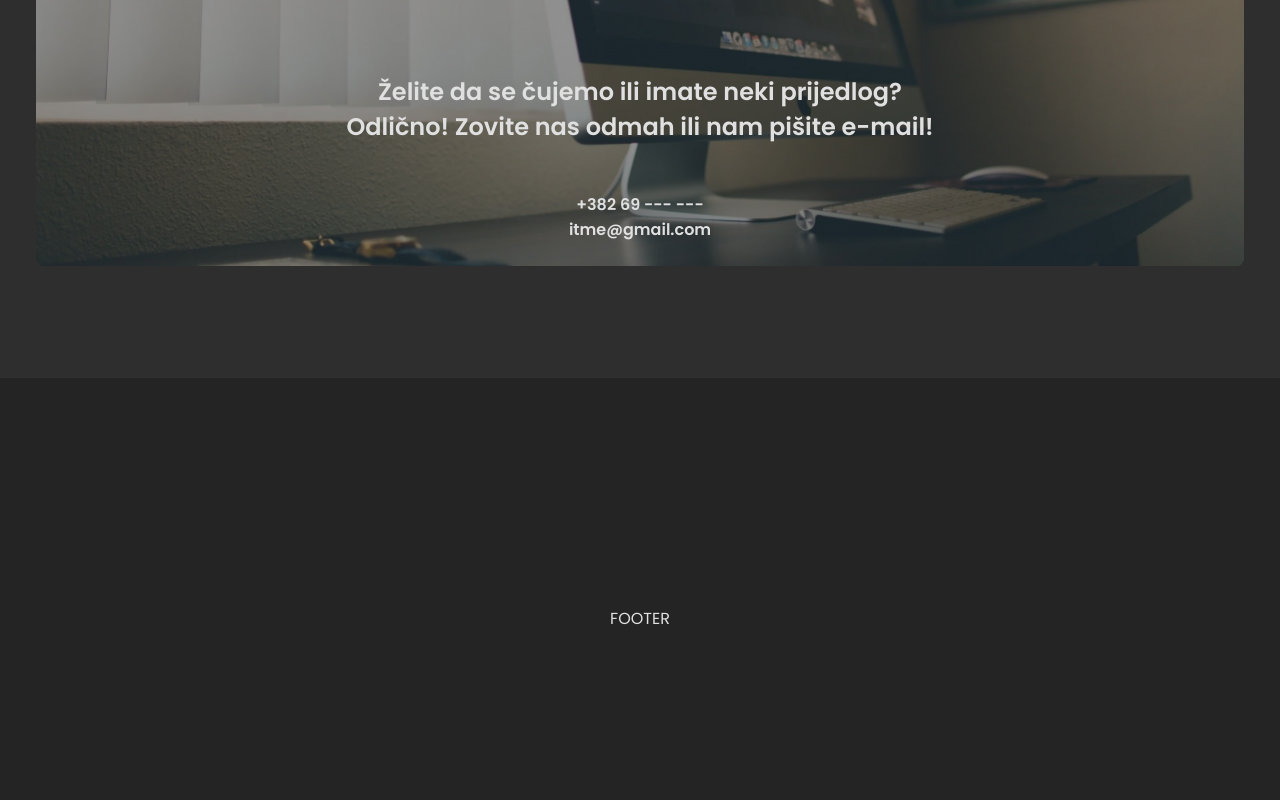
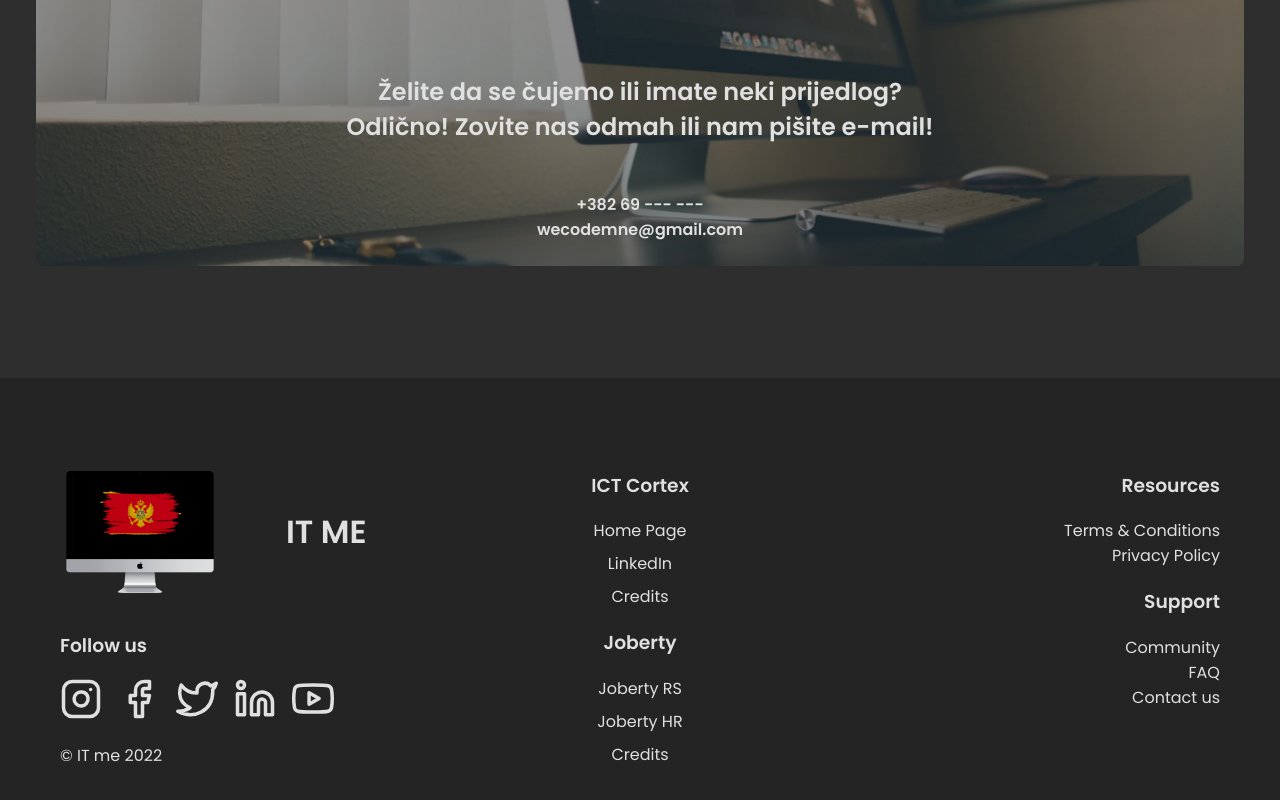
Before and after one commit to voi99/it-me, a React (Create React App) app: page / in a window 1280 px wide. Shown: the part 1635-2435 px from the top of the page. Built offline with nearby package versions, Linux system fonts and the light colour scheme; no server answers.

Commit message:
footer added

```diff
--- a/package.json
+++ b/package.json
@@ -17,6 +17,7 @@
     "react": "^17.0.2",
     "react-apexcharts": "^1.3.9",
     "react-dom": "^17.0.2",
+    "react-feather": "^2.0.9",
     "react-hook-form": "^7.27.0",
     "react-hot-toast": "^2.2.0",
     "react-router-dom": "^6.2.1",
--- a/src/App.js
+++ b/src/App.js
@@ -8,6 +8,7 @@ import RegisterPage from './pages/RegisterPage'
 import { useAuthContext } from './hooks/use-auth'
 import ProfilePage from './pages/ProfilePage'
 import VerifyEmail from './pages/VerifyEmail'
+import Credits from './pages/Credits'
 
 const App = () => {
    const { isLoggedIn } = useAuthContext()
@@ -26,6 +27,7 @@ const App = () => {
             )}
             <Route path='company/:slug/*' element={<CompanyPage />}></Route>
             <Route path='me' element={<ProfilePage />}></Route>
+            <Route path='credits' element={<Credits />}></Route>
             <Route path='*' element={<Navigate to='/' />}></Route>
          </Routes>
       </div>
--- a/src/components/Footer/Footer.js
+++ b/src/components/Footer/Footer.js
@@ -1,8 +1,96 @@
 import React from 'react'
 import styles from './Footer.module.css'
+import { Instagram, Facebook, Twitter, Linkedin, Youtube } from 'react-feather'
+import { Link } from 'react-router-dom'
 
 const Footer = () => {
-   return <div className={styles.footer}>FOOTER</div>
+   return (
+      <div className={styles.footer}>
+         <div className={styles['footer-content']}>
+            <div className={styles['footer-content-section']}>
+               <div className={styles['footer-logo']}>
+                  <div className={styles['footer-logo-img']}></div>
+                  <h1 className={styles['footer-logo-text']}>IT ME</h1>
+               </div>
+               <h3>Follow us</h3>
+               <div className={styles['social-networks-wrapper']}>
+                  <a
+                     href='https://www.instagram.com/wecodemne/'
+                     target='_blank'
+                     rel='noreferrer noopener'
+                  >
+                     <Instagram size={42} />
+                  </a>
+                  <Facebook size={42} />
+                  <Twitter size={42} />
+                  <Linkedin size={42} />
+                  <Youtube size={42} />
+               </div>
+               <p>© IT me 2022</p>
+            </div>
+            <div
+               className={`${styles['footer-content-section']} ${styles.second}`}
+            >
+               <div>
+                  <h3>ICT Cortex</h3>
+                  <div className={styles['links-wrapper']}>
+                     <a
+                        href='https://ictcortex.me/'
+                        target='_blank'
+                        rel='noreferrer noopener'
+                     >
+                        Home Page
+                     </a>
+                     <a
+                        href='https://www.linkedin.com/company/ictcortex/?originalSubdomain=me'
+                        target='_blank'
+                        rel='noreferrer noopener'
+                     >
+                        LinkedIn
+                     </a>
+                     <Link to='/credits'>Credits</Link>
+                  </div>
+               </div>
+
+               <div>
+                  <h3>Joberty</h3>
+                  <div className={styles['links-wrapper']}>
+                     <a
+                        href='https://www.joberty.rs/'
+                        target='_blank'
+                        rel='noreferrer noopener'
+                     >
+                        Joberty RS
+                     </a>
+                     <a
+                        href='https://www.joberty.hr/'
+                        target='_blank'
+                        rel='noreferrer noopener'
+                     >
+                        Joberty HR
+                     </a>
+                     <Link to='/credits'>Credits</Link>
+                  </div>
+               </div>
+            </div>
+            <div
+               className={`${styles['footer-content-section']} ${styles.third}`}
+            >
+               <div>
+                  <h3>Resources</h3>
+                  <div>Terms & Conditions</div>
+                  <div>Privacy Policy</div>
+               </div>
+               <div>
+                  <h3>Support</h3>
+                  <div>Community</div>
+                  <div>FAQ</div>
+                  <div>Contact us</div>
+               </div>
+            </div>
+         </div>
+      </div>
+   )
 }
 
 export default Footer
--- a/src/components/Footer/Footer.module.css
+++ b/src/components/Footer/Footer.module.css
@@ -1,8 +1,82 @@
 .footer {
    background-color: var(--black);
+   min-height: 30rem;
+   margin-top: 4rem;
+   padding: 1rem;
    display: flex;
    justify-content: center;
    align-items: center;
-   height: 30rem;
-   margin-top: 4rem;
 }
+
+.footer-content-section {
+   padding: 1rem 2.5rem;
+}
+
+.footer-logo {
+   display: flex;
+   align-items: center;
+   justify-content: space-between;
+}
+
+.footer-logo-img {
+   background-image: url('../../assets/imac.png');
+   background-position: center;
+   background-repeat: no-repeat;
+   background-size: contain;
+   width: 10rem;
+   height: 10rem;
+}
+
+.footer-content {
+   width: 100%;
+   max-width: 1240px;
+   margin: auto;
+   display: grid;
+   grid-template-columns: 1fr;
+}
+
+.social-networks-wrapper {
+   display: flex;
+   gap: 1rem;
+}
+
+.social-networks-wrapper svg {
+   transition: 0.5s;
+   cursor: pointer;
+}
+
+.social-networks-wrapper svg:hover {
+   transform: scale(1.2);
+}
+
+.second {
+   text-align: center;
+}
+
+.third {
+   text-align: right;
+}
+
+.links-wrapper {
+   display: flex;
+   flex-direction: column;
+   gap: 0.5rem;
+}
+
+.links-wrapper a {
+   width: fit-content;
+   margin: auto;
+}
+
+@media only screen and (min-width: 768px) {
+   .footer-content {
+      grid-template-columns: repeat(3, 1fr);
+      gap: 1rem;
+   }
+}
+
+@media only screen and (min-width: 1240px) {
+   .footer-content {
+      gap: 2.5rem;
+   }
+}
--- a/src/components/Sections/SupportSection.js
+++ b/src/components/Sections/SupportSection.js
@@ -21,7 +21,7 @@ const SupportSection = () => {
             </h2>
             <p>
                +382 69 --- ---
-               <br /> itme@gmail.com
+               <br /> wecodemne@gmail.com
             </p>
          </div>
       </section>
--- /dev/null
+++ b/src/pages/Credits.js
@@ -0,0 +1,7 @@
+import React from 'react'
+
+const Credits = () => {
+   return <div>Credits</div>
+}
+
+export default Credits
```
Also changed, not shown: 1 other file (tests, documents, lock files or other folders).
